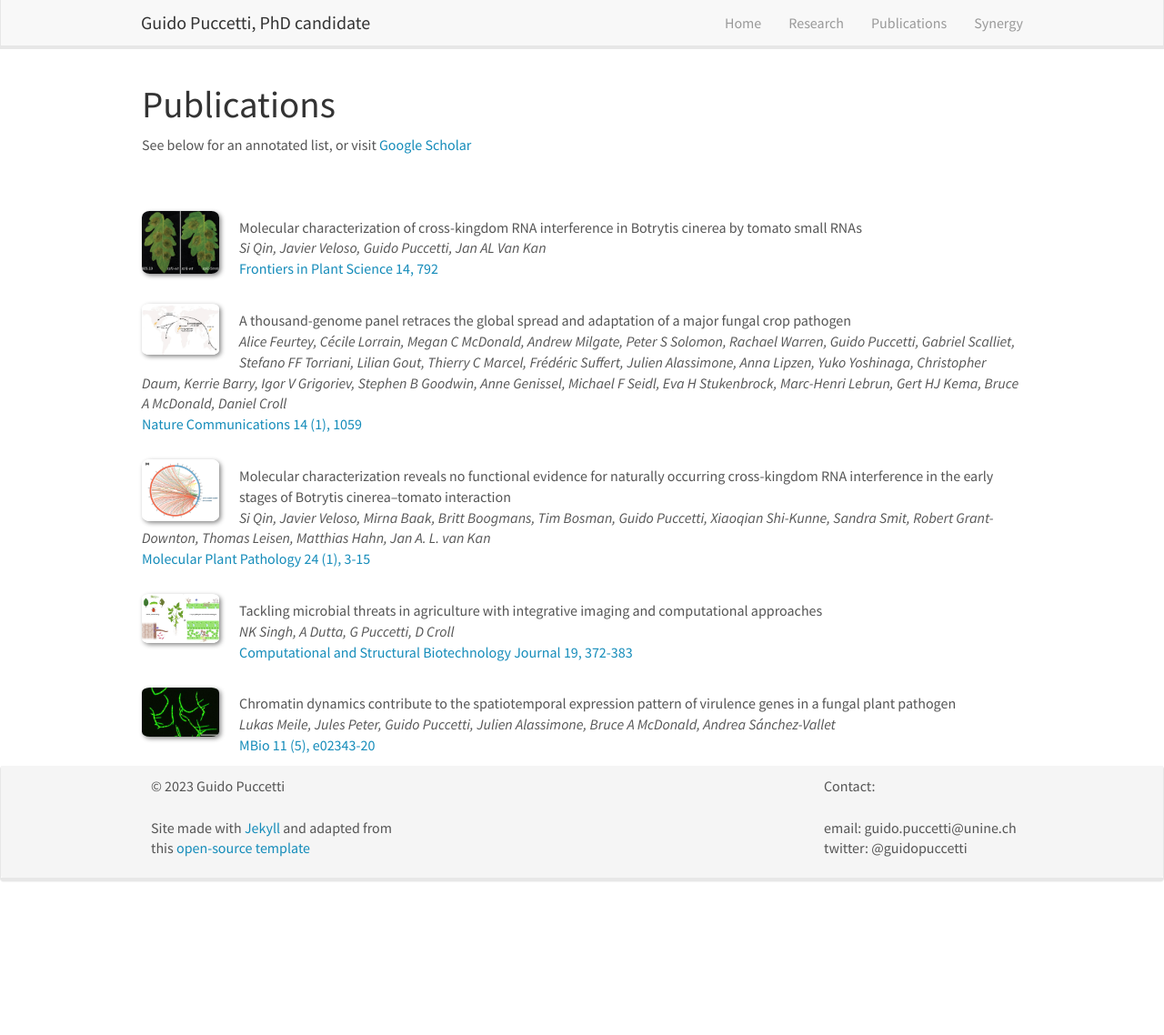
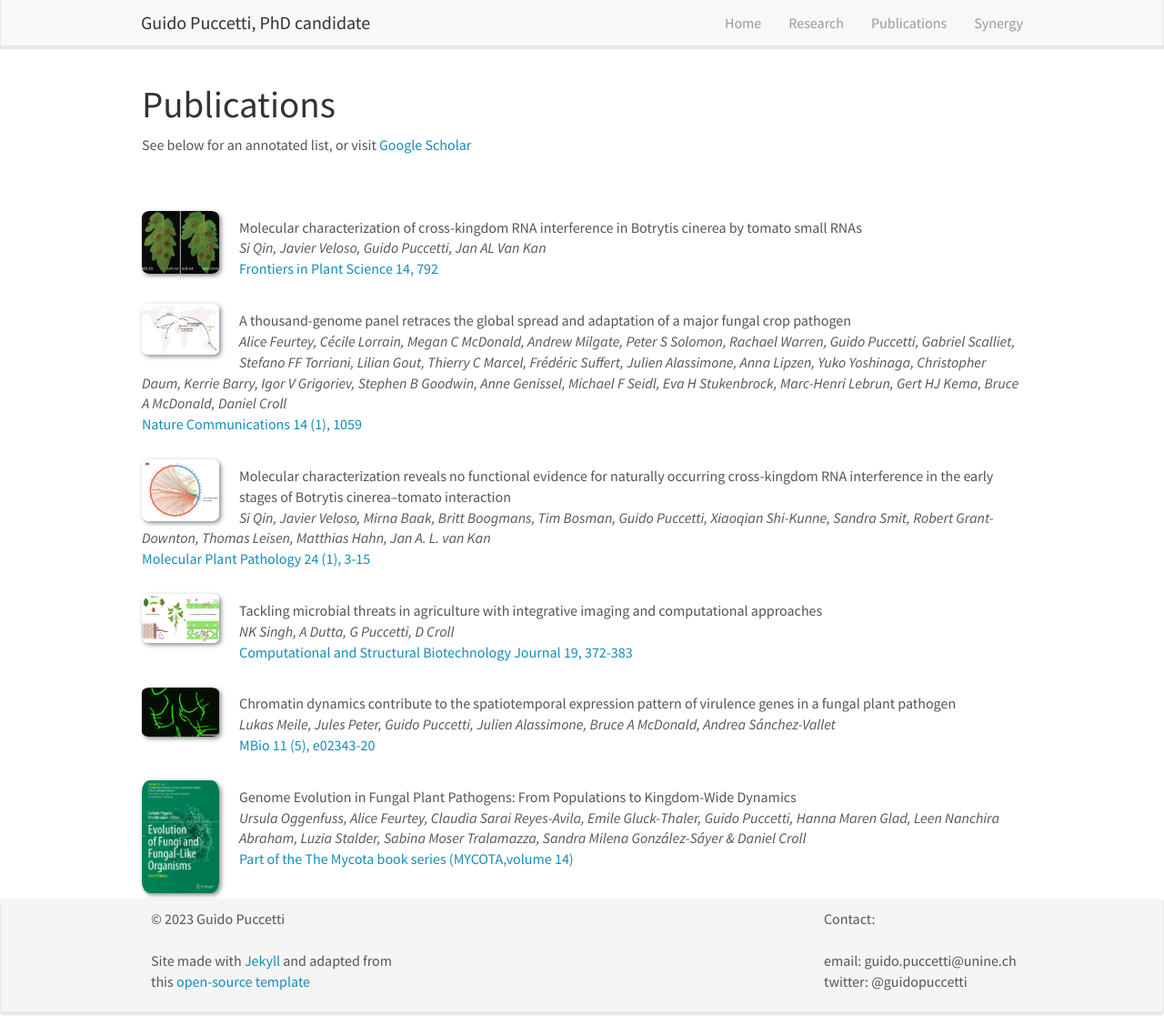
Before and after one commit to guidopuccetti/guidopuccetti.github.io, a Jekyll site: the page built from _pages/publications.md, in a window 1280 px wide and 1138 px high. Shown: the whole window at 91% size. Built offline with Jekyll 4.4.1, drawn with Linux system fonts in a browser that asks for light colours; nearby versions of some CDN libraries.

Commit message:
Update publist.yml

```diff
--- a/_data/publist.yml
+++ b/_data/publist.yml
@@ -47,3 +47,13 @@
     display:  MBio 11 (5), e02343-20
   highlight:
   news1:
+
+- title: "Genome Evolution in Fungal Plant Pathogens: From Populations to Kingdom-Wide Dynamics"
+  image: Book_fig.png
+  description:
+  authors: Ursula Oggenfuss, Alice Feurtey, Claudia Sarai Reyes-Avila, Emile Gluck-Thaler, Guido Puccetti, Hanna Maren Glad, Leen Nanchira Abraham, Luzia Stalder, Sabina Moser Tralamazza, Sandra Milena González-Sáyer & Daniel Croll
+  link:
+    url:  https://link.springer.com/chapter/10.1007/978-3-031-29199-9_5
+    display:  Part of the The Mycota book series (MYCOTA,volume 14)
+  highlight:
+  news1:
```
